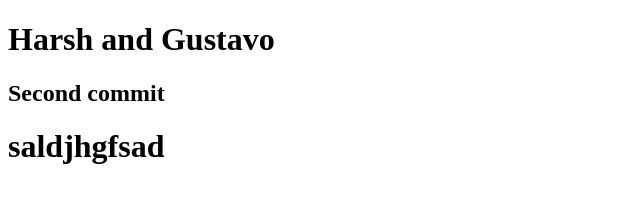
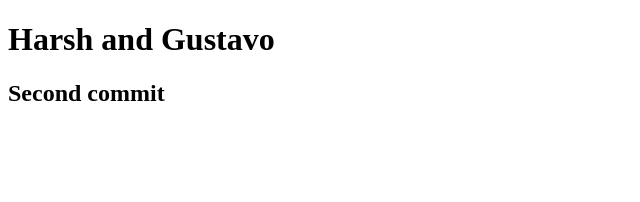
Before and after one commit to lgustavoreis/project_card, a plain HTML site: page index.html in a window 1280 px wide. Shown: the whole page, without its empty margins (0-640 px from the left). Drawn offline with Linux system fonts and the light colour scheme.

Commit message:
sunday first contribution

```diff
--- a/index.html
+++ b/index.html
@@ -8,6 +8,5 @@
 	<body>
 		<h1>Harsh and Gustavo</h1>
 		<h2>Second commit</h2>
-		<h1>saldjhgfsad</h1>
 	</body>
 </html>
```
